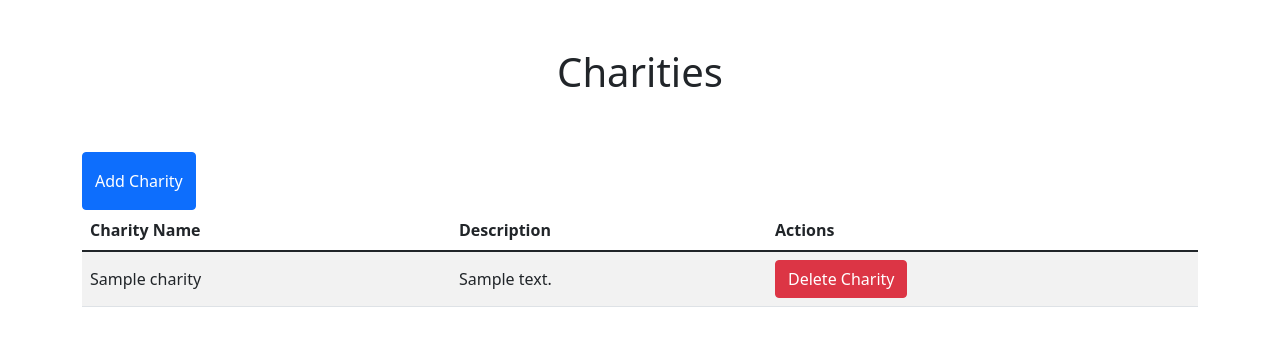
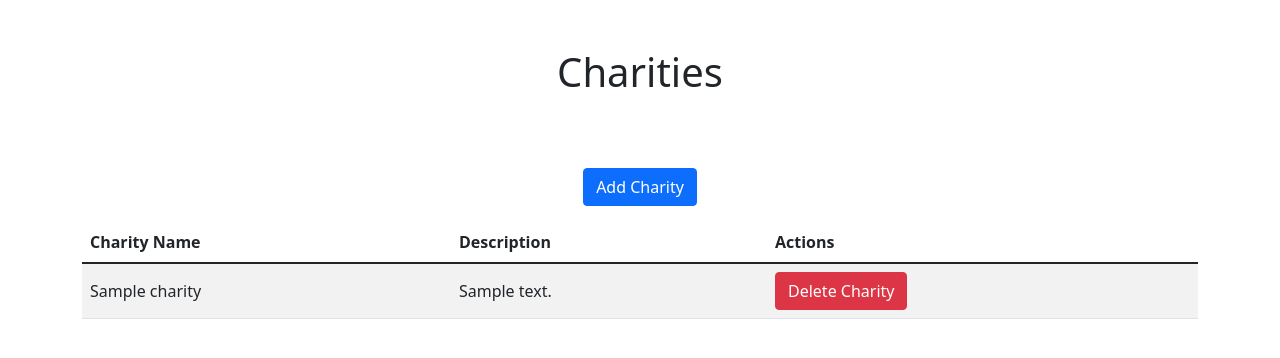
Before and after one commit to rosaregalado/charity-tracker, a Flask app: page /charities in a window 1280 px wide. Shown: the part 82-440 px from the top of the page. Run offline with Flask 2, Linux system fonts and the light colour scheme; a database or web service that is not in the repository returns one stand-in record (values such as "Sample title"); some libraries are stand-ins or nearby versions.

Commit message:
updated charity index

```diff
--- a/templates/charities_index.html
+++ b/templates/charities_index.html
@@ -2,7 +2,9 @@
 
 {% block content %}
 <h1 class="py-5 text-center">Charities</h1>
-<a href='/charities/new' class='btn btn-primary py-3 text-center'>Add Charity</a>
+<div class='py-3 text-center'>
+  <a href='/charities/new' class='btn btn-primary'>Add Charity</a>
+</div>
 
 <div>
   <table class="table table-striped table-hover">
@@ -19,7 +21,7 @@
         <td>{{ charity.charity_name }}</td>
         <td>{{ charity.charity_description }}</td>
         <td>
-          <form method='POST' action='/charities/{{charity_name}}/delete'>
+          <form method='POST' action='/charities/{{charity.charity_name}}/delete'>
           <button class="btn btn-danger" type='submit'>Delete Charity</button>
           </form>
         </td>
```
